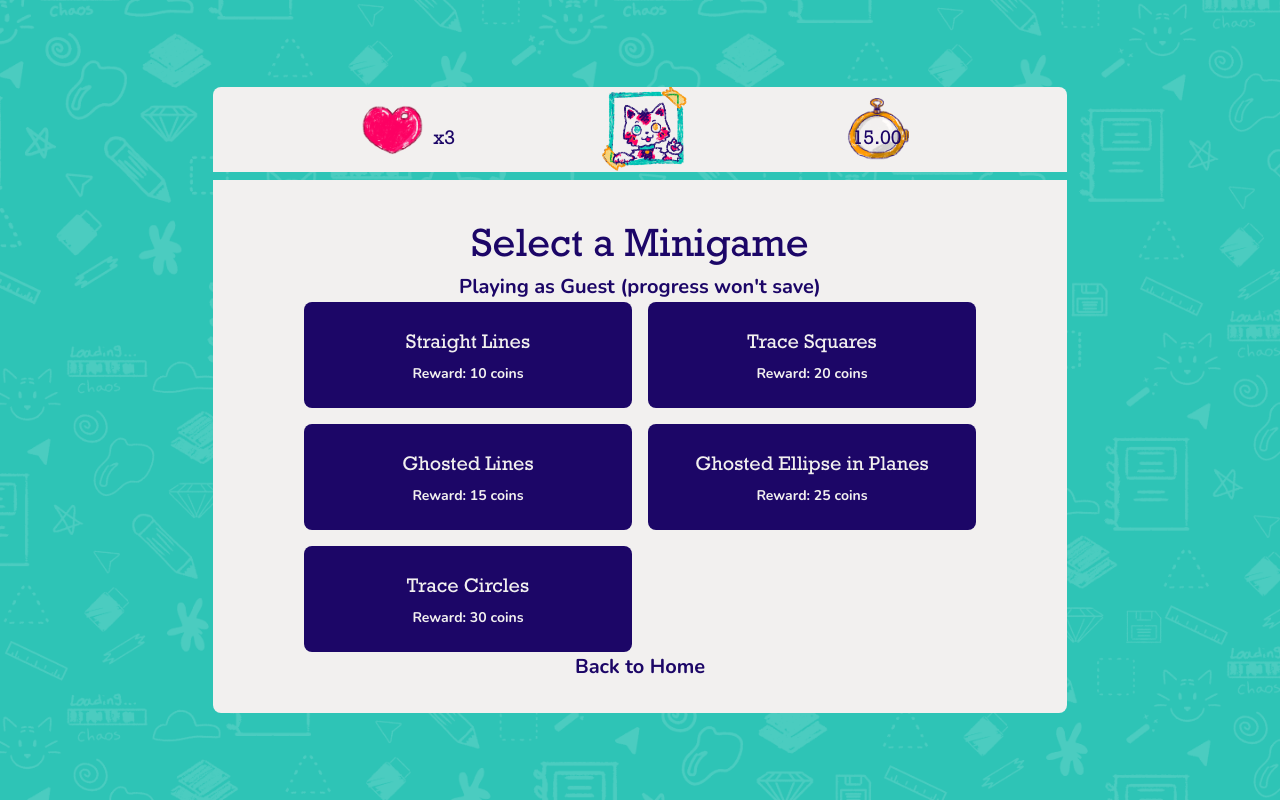
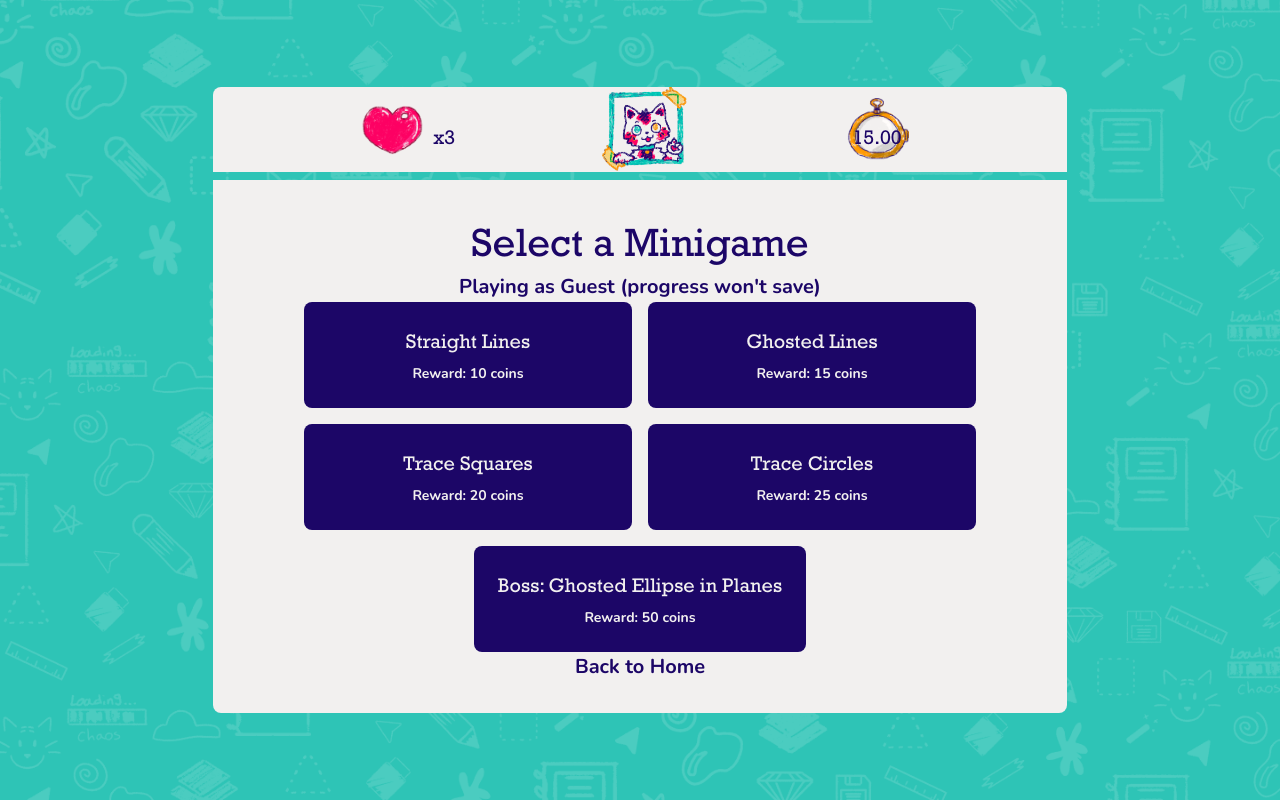
Before and after one commit to EvanPrchal/SKRAWLi, a React (Vite) app in the folder frontend/: page /minigameselect in a window 1280 px wide. Built offline with nearby package versions, Linux system fonts and the light colour scheme; no server answers.

Commit message:
minigame price changes

```diff
--- a/frontend/src/Components/minigamesData.ts
+++ b/frontend/src/Components/minigamesData.ts
@@ -364,7 +364,7 @@ const createCircleInRectangleMinigame = (): Minigame => {
     center,
     radiusX: halfRectWidth,
     radiusY: halfRectHeight,
-    reward: 10,
+    reward: 20,
     strokeColor: "transparent",
   };
 
@@ -375,7 +375,7 @@ const createCircleInRectangleMinigame = (): Minigame => {
 
   return {
     id: "m5",
-    name: "Ghosted Ellipse in Planes",
+    name: "Boss: Ghosted Ellipse in Planes",
     type: "traceShape",
     shapes,
     guides: [guideRectangle, ellipseGuide],
@@ -418,11 +418,7 @@ export const getRandomMinigames = (): Minigame[] => [
   })(),
   (() => {
     // Only one ellipse shape, so just set a fixed reward
-    const minigame = createCircleInRectangleMinigame();
-    return {
-      ...minigame,
-      totalReward: 25,
-    };
+    return createCircleInRectangleMinigame();
   })(),
   (() => {
     const shapes = generateRandomShapes(createRandomCircle);
@@ -433,7 +429,7 @@ export const getRandomMinigames = (): Minigame[] => [
       shapes,
       currentShapeIndex: 0,
       threshold: 45,
-      totalReward: 30,
+      totalReward: 25,
     } satisfies Minigame;
   })(),
 ];
--- a/frontend/src/MinigameSelect.tsx
+++ b/frontend/src/MinigameSelect.tsx
@@ -53,7 +53,9 @@ const getMinigameOptions = (): Minigame[] => {
     }
   });
 
-  return Array.from(minigameMap.values());
+  const unique = Array.from(minigameMap.values());
+  // Order by reward ascending so lower-coin games appear first
+  return unique.sort((a, b) => a.totalReward - b.totalReward || a.name.localeCompare(b.name));
 };
 
 const MinigameSelect = () => {
@@ -251,7 +253,9 @@ const MinigameSelect = () => {
               <button
                 key={minigame.id}
                 onClick={() => handleMinigameSelect(minigame)}
-                className="bg-skrawl-purple text-skrawl-white p-6 rounded-lg hover:bg-skrawl-magenta transition-colors font-body text-body"
+                className={`bg-skrawl-purple text-skrawl-white p-6 rounded-lg hover:bg-skrawl-magenta transition-colors font-body text-body ${
+                  minigame.id === "m5" ? "col-span-2 justify-self-center" : ""
+                }`}
               >
                 <h3 className="font-header text-body mb-2">{minigame.name}</h3>
                 <p className="text-sm">Reward: {minigame.totalReward} coins</p>
```
